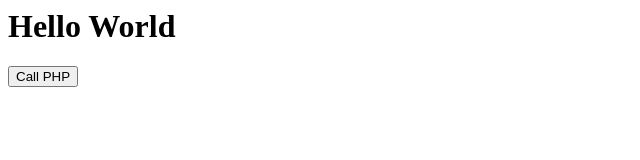
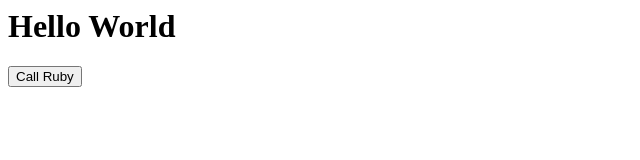
Before and after one commit to siara-cc/ruby_webview, a plain HTML site: page index.html in a window 1280 px wide. Shown: the full height of the page, 0-640 px from the left. Drawn offline with Linux system fonts and the light colour scheme.

Commit message:
Add screenshots

```diff
--- a/index.html
+++ b/index.html
@@ -12,6 +12,6 @@ function call_cb() {
 </head>
 <body>
 <h1>Hello World</h1>
-<input type="button" value="Call PHP" onclick="call_cb()";/>
+<input type="button" value="Call Ruby" onclick="call_cb()";/>
 </body>
 </html>
```
Also changed, not shown: ss_ruby_1.png (added), ss_ruby_2.png (added).
